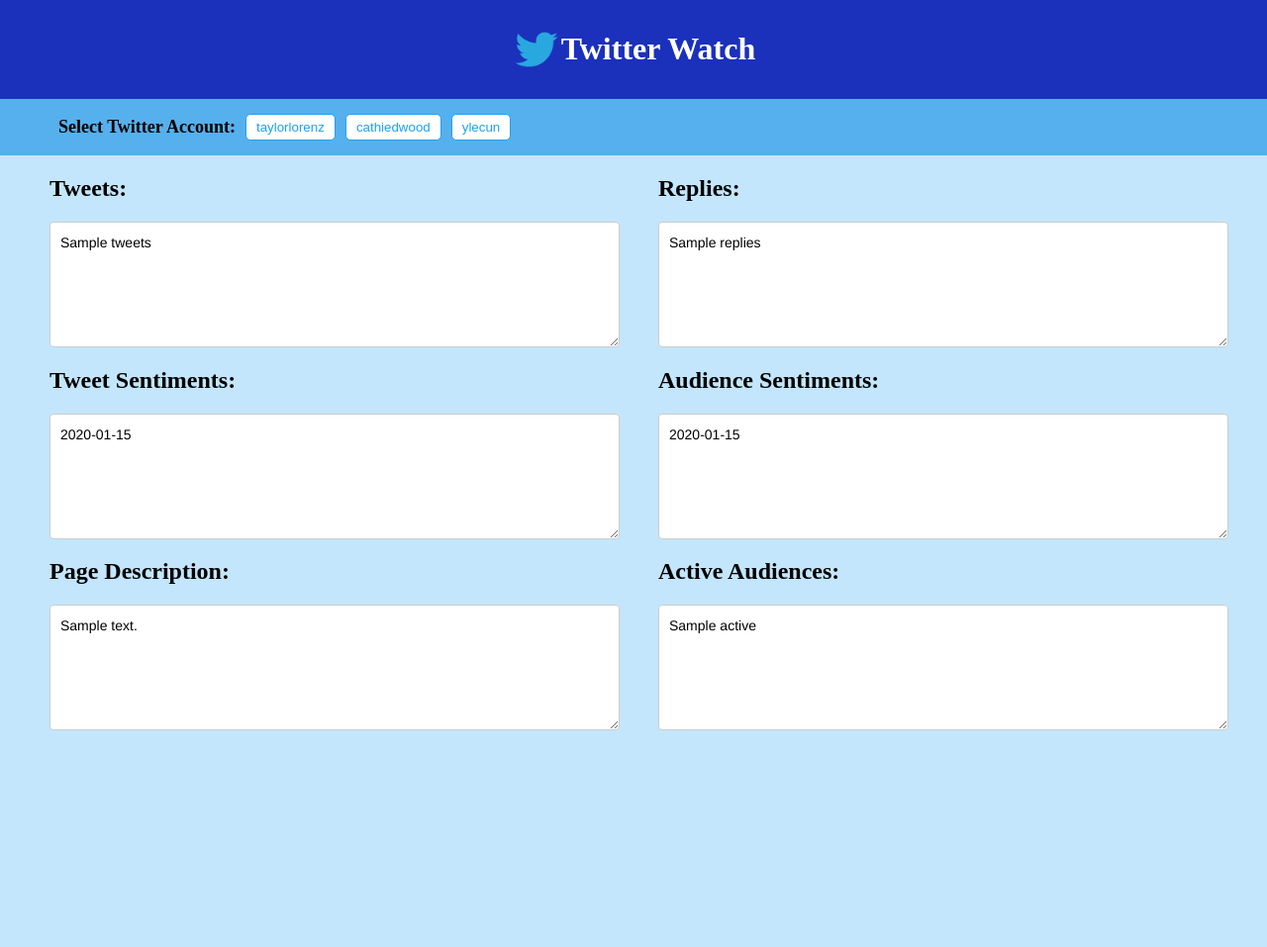
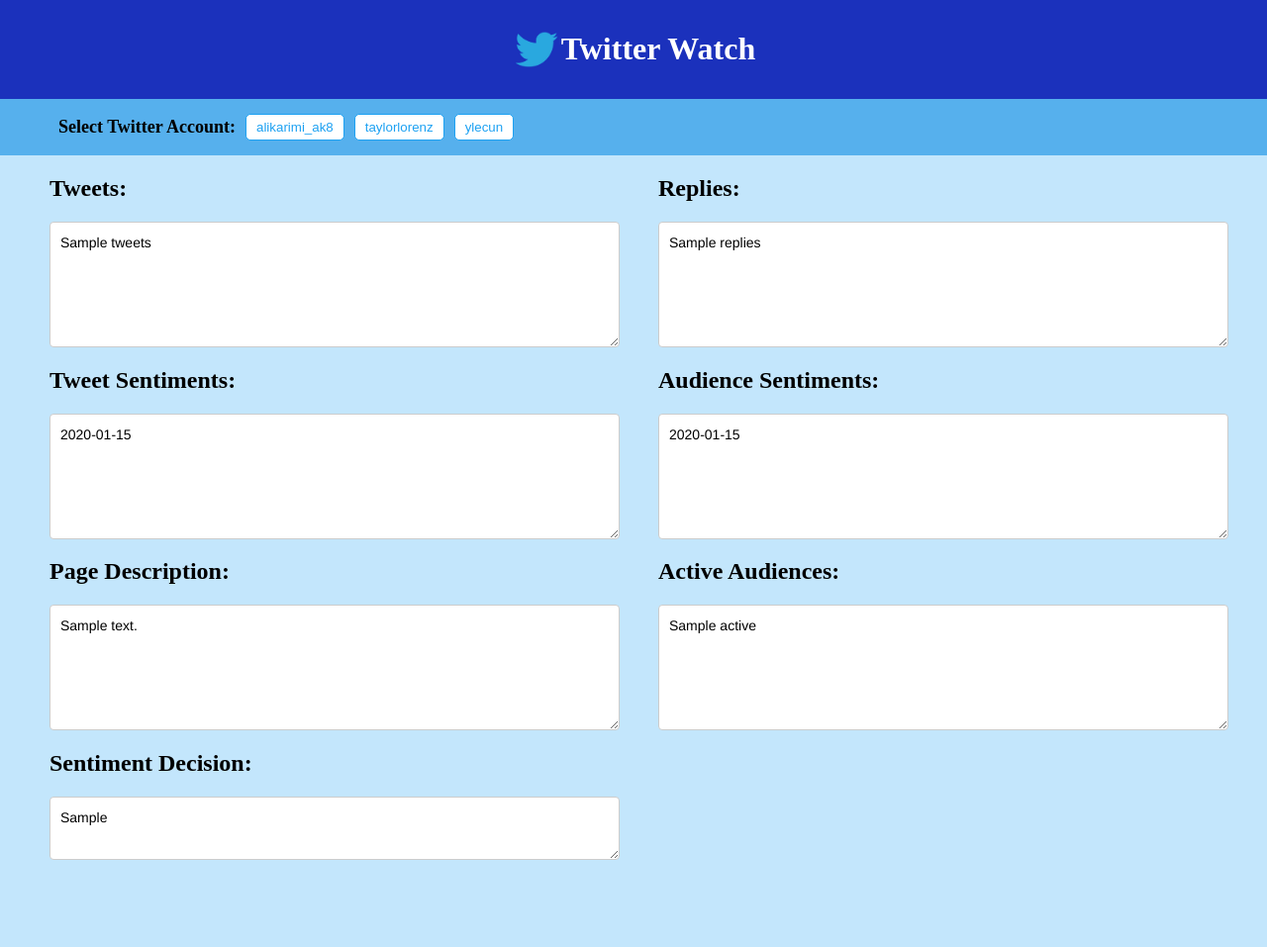
Before and after one commit to songhori/Twitter_Watch, a Flask app: template templates/index.html in a window 1280 px wide. Shown: the whole page at 99% size. Run offline with Flask 2, Linux system fonts and the light colour scheme; the template is opened without the code that fills it: most values are stand-ins (such as "Sample title", 1, 10 or a date in 2020); parts of the project's set-up code (start-up, migrations or seed data) failed here and were passed over.

Commit message:
added whole account sentiment decision, changed some of user accounts

```diff
--- a/main.py
+++ b/main.py
@@ -9,7 +9,7 @@
 app = Flask(__name__)
 
 # users = ['alikarimi_ak8', 'elonmusk', 'BarackObama', 'taylorlorenz', 'cathiedwood', 'ylecun']
-users = ['taylorlorenz', 'cathiedwood', 'ylecun']
+users = ['alikarimi_ak8','taylorlorenz', 'ylecun']
 until = "2023-03-14"
 since = "2023-02-01"
 
@@ -24,6 +24,15 @@
     data = sntwitter.TwitterSearchScraper(rquery).get_items()
     rdf = pd.DataFrame(data, columns=['date', 'user', 'rawContent', 'inReplyToTweetId'])
     return rdf
+
+
+def check_polarity(num):
+    if num <= -.5:
+       return 'Negative'
+    elif num >= .5:
+       return 'Positive'
+    else:
+       return 'Neutral'
 
 
 df_tw = [""] * len(users)
@@ -46,11 +55,15 @@
 str_sentiment_tw = [""] * len(users)
 str_sentiment_rp = [""] * len(users)
 userrow = [""] * len(users)
+sentiment_decision = [""] * len(users)
 for i in range(len(users)):
     Tweets[i] = df_tw[i]['rawContent']
     Replies[i] = df_rp[i]['rawContent']
     sentiment_tw[i] = Tweets[i].apply(lambda x: sentiment_analyzer(x))
     sentiment_rp[i] = Replies[i].apply(lambda x: sentiment_analyzer(x))
+    whole_sentiment = list(sentiment_tw[i]) + list(sentiment_rp[i])
+    mean_metric = sum(d['metric'] for d in whole_sentiment)/len(whole_sentiment)
+    sentiment_decision[i] = "Sentiment of the whole Account is " + check_polarity(mean_metric) + " with metric " + "{:.2f}".format(mean_metric)
     str_sentiment_tw[i] = sentiment_tw[i].to_string(index=False, header=False)
     str_sentiment_rp[i] = sentiment_rp[i].to_string(index=False, header=False)
     userrow[i] = df_rp[i]['user'].apply(lambda x: x['username'])
@@ -82,6 +95,7 @@
                               description=description[users.index(username)],
                               tw_sentiment=str_sentiment_tw[users.index(username)],
                               rp_sentiment=str_sentiment_rp[users.index(username)],
+                              sent_deci=sentiment_decision[users.index(username)],
                               active=active_user[users.index(username)])
 
     else:
--- a/templates/index.html
+++ b/templates/index.html
@@ -20,11 +20,11 @@
 		<form method="POST">
 			<ul>
 				<li class="Table-Title">Select Twitter Account:</li>
-<!-- 				<li><button type="submit" name="selected_value" value="alikarimi_ak8">alikarimi_ak8</button></li> -->
+				<li><button type="submit" name="selected_value" value="alikarimi_ak8">alikarimi_ak8</button></li>
 <!-- 				<li><button type="submit" name="selected_value" value="elonmusk">elonmusk</button></li> -->
 <!-- 				<li><button type="submit" name="selected_value" value="BarackObama">BarackObama</button></li> -->
 				<li><button type="submit" name="selected_value" value="taylorlorenz">taylorlorenz</button></li>
-				<li><button type="submit" name="selected_value" value="cathiedwood">cathiedwood</button></li>
+<!-- 				<li><button type="submit" name="selected_value" value="cathiedwood">cathiedwood</button></li> -->
 				<li><button type="submit" name="selected_value" value="ylecun">ylecun</button></li>
 			</ul>
 		</form>
@@ -39,6 +39,8 @@
 				<textarea rows="5" cols="40">{{ tw_sentiment }}</textarea>
 				<h2>Page Description:</h2>
 				<textarea rows="5" cols="40">{{ description }}</textarea>
+        <h2>Sentiment Decision:</h2>
+				<textarea rows="2" cols="40">{{ sent_deci }}</textarea>
 			</div>
 			<div class="right">
 				<h2>Replies:</h2>
```
